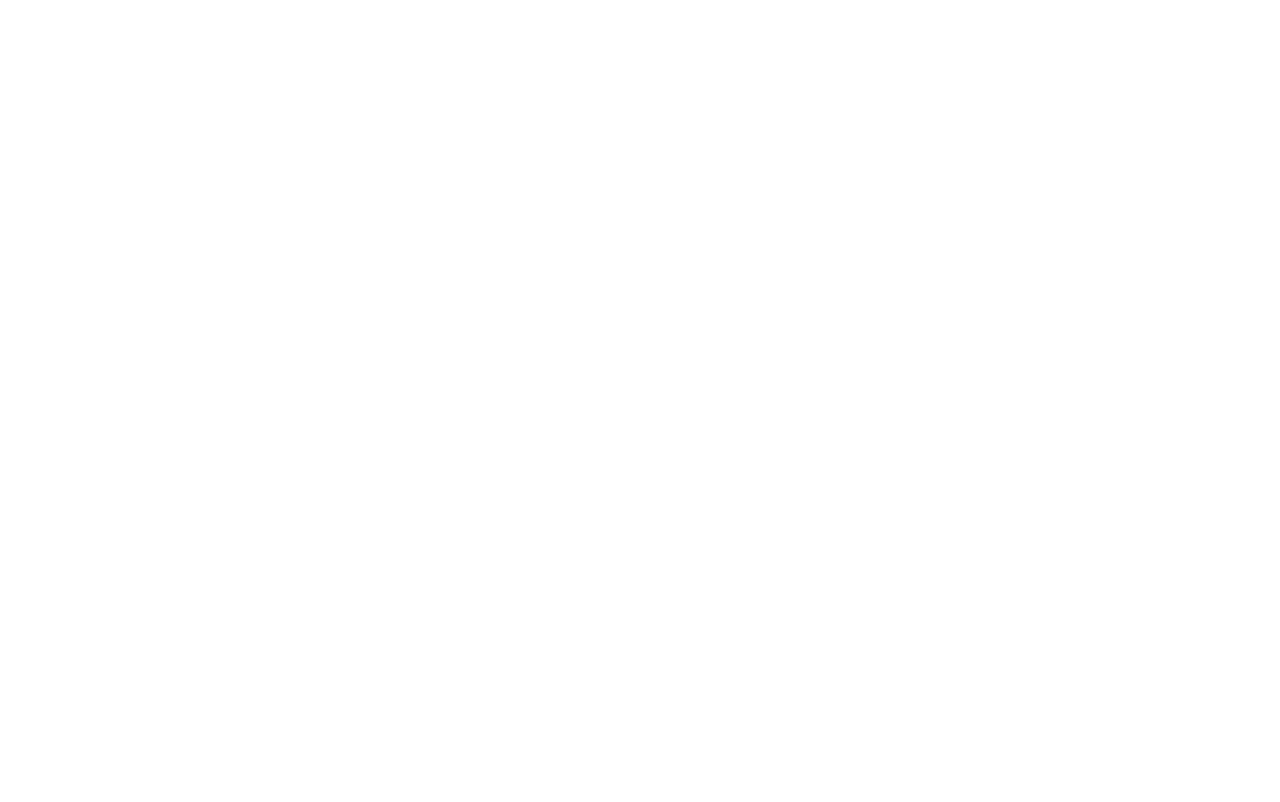
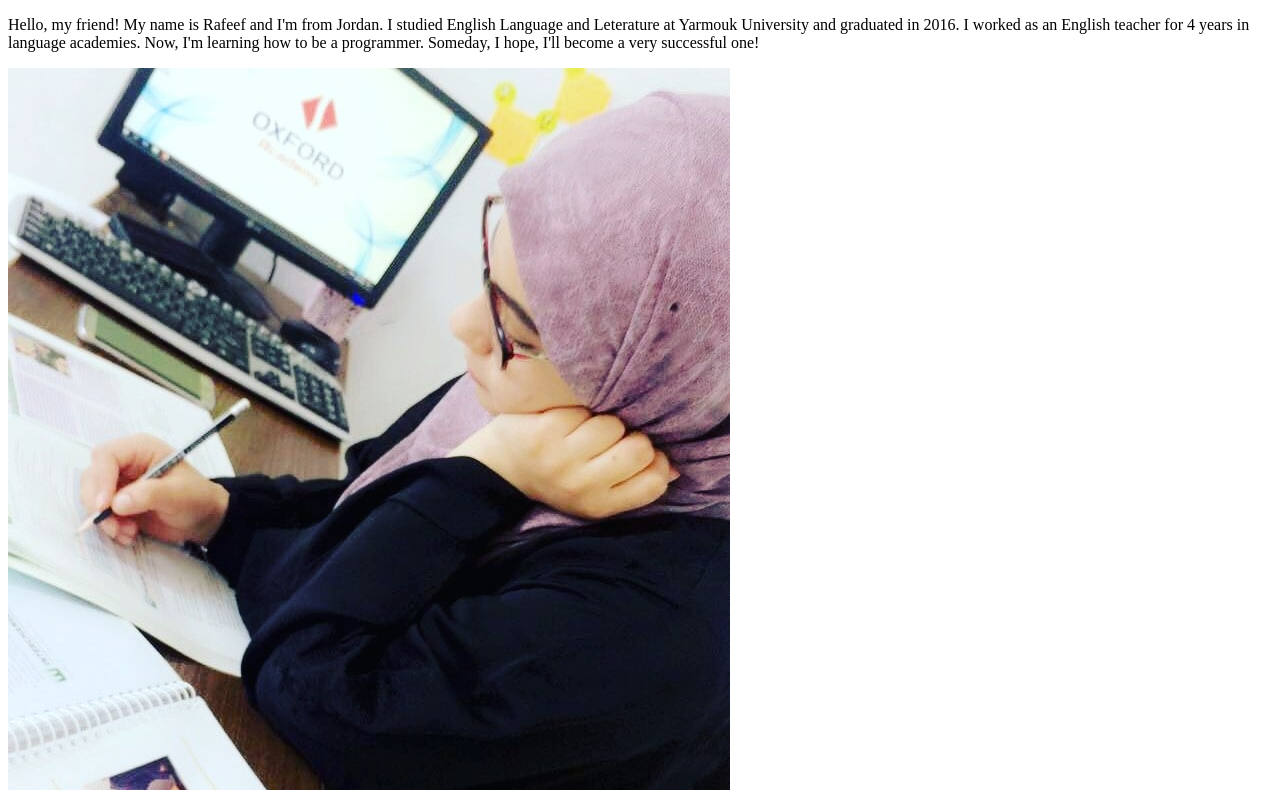
Before and after one commit to R-Alhayek/About-Me, a plain HTML site: page index.html in a window 1280 px wide. Drawn offline with Linux system fonts and the light colour scheme.

Commit message:
keeping work up to date

```diff
--- a/index.html
+++ b/index.html
@@ -1,14 +1,29 @@
 <!DOCTYPE html>
 <html lang="en">
+
 <head>
     <meta charset="UTF-8">
     <meta http-equiv="X-UA-Compatible" content="IE=edge">
     <meta name="viewport" content="width=device-width, initial-scale=1.0">
     <title>about-me</title>
+    <link rel="shortcut icon" href="https://i.pinimg.com/originals/89/c8/58/89c858205689c2756a3c434575f74c8b.png" type="image/x-icon">
     <link rel="stylesheet" href="css/style.css">
 </head>
+
 <body>
-
+    <header></header>
+    <main>
+        <section>
+            <p>
+                Hello, my friend! My name is Rafeef and I'm from Jordan. I studied English Language and Leterature at Yarmouk University and graduated in 2016.
+                I worked as an English teacher for 4 years in language academies. Now, I'm learning how to be a programmer.
+                Someday, I hope, I'll become a very successful one!
+            </p>
+            <img src="img/rrh2.jpg" alt="rafeef">
+        </section>
+    </main>
+    <footer></footer>
     <script src="js/app.js"></script>
 </body>
+
 </html>
```
Also changed, not shown: img/rrh2.jpg (added).
